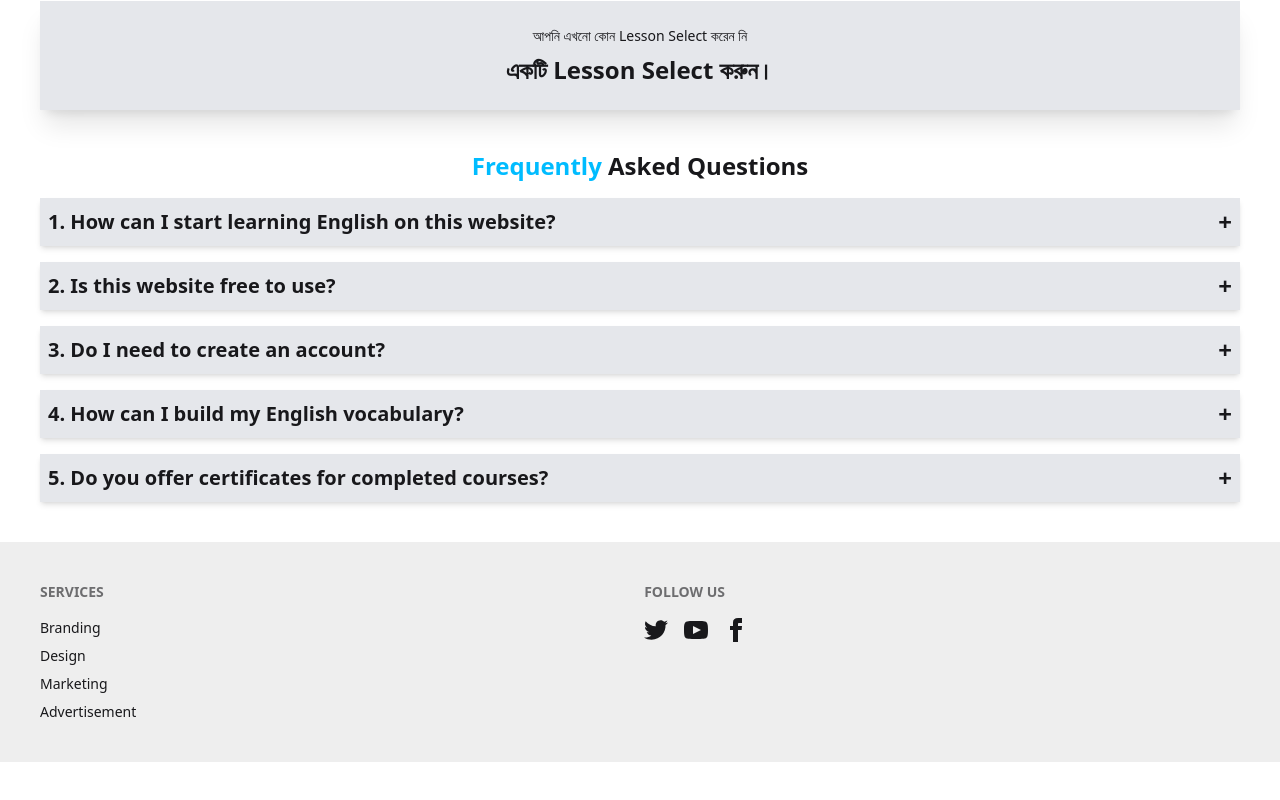
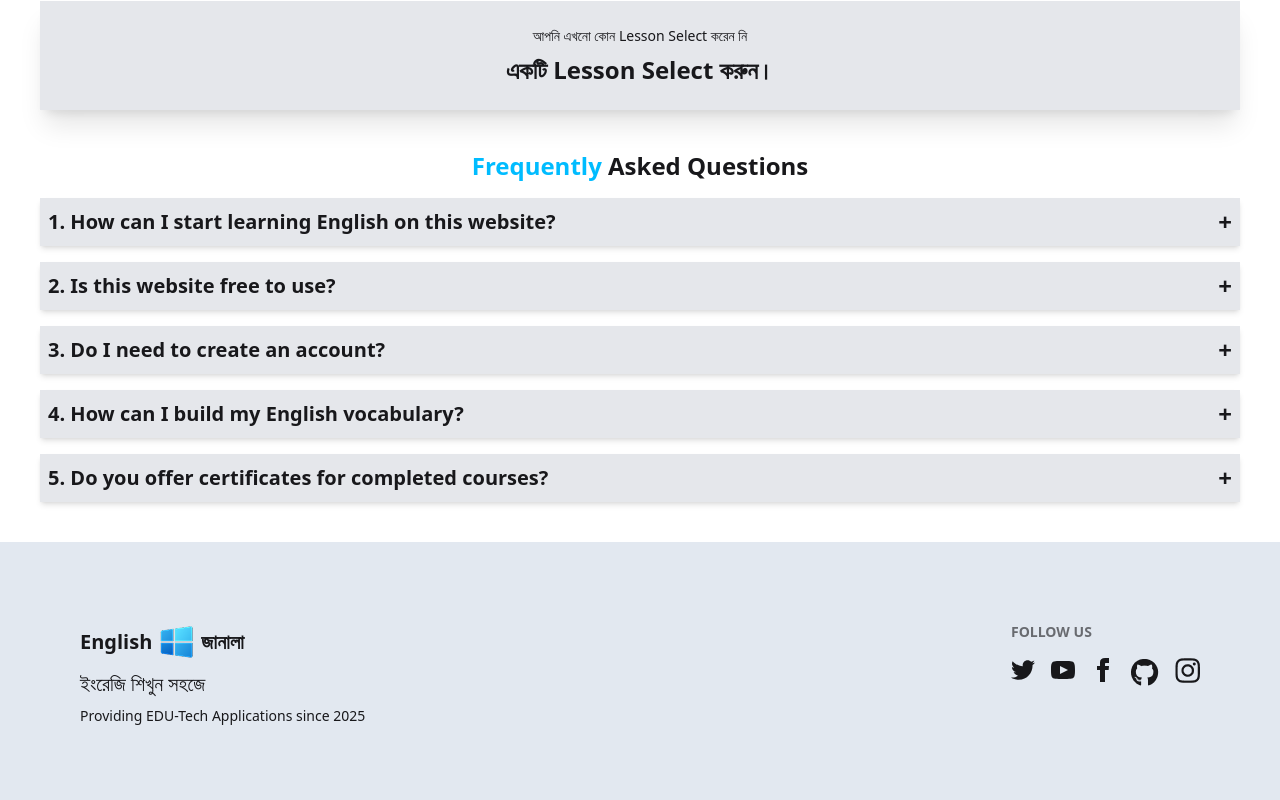
Before and after one commit to nahian-cse-nubtk/English-janala-project, a plain HTML site: page index.html in a window 1280 px wide. Shown: the part 879-1679 px from the top of the page. Before the commit the page ends 1641 px from the top, so only its background shows below. Drawn offline with nearby package versions, Linux system fonts and the light colour scheme; no server answers.

Commit message:
footer portion is added

```diff
--- a/index.html
+++ b/index.html
@@ -3,7 +3,8 @@
 <head>
     <meta charset="UTF-8">
     <meta name="viewport" content="width=device-width, initial-scale=1.0">
-    <title>English Zanala</title>
+    <title>English | জানালা</title>
+    <link rel="shortcut icon" href="assets/logo.png" type="image/x-icon">
     <!-- fontawesome cdn -->
     <link rel="stylesheet" href="https://cdnjs.cloudflare.com/ajax/libs/font-awesome/7.0.1/css/all.min.css" integrity="sha512-2SwdPD6INVrV/lHTZbO2nodKhrnDdJK9/kg2XD1r9uGqPo1cUbujc+IYdlYdEErWNu69gVcYgdxlmVmzTWnetw==" crossorigin="anonymous" referrerpolicy="no-referrer" />
 
@@ -179,13 +180,11 @@
 </section>
 </main>
 
-  <footer class="footer sm:footer-horizontal bg-base-300 text-base-content p-10">
+  <footer class="footer sm:footer-horizontal bg-slate-200 text-base-content p-20 justify-between">
   <nav>
-    <h6 class="footer-title">Services</h6>
-    <a class="link link-hover">Branding</a>
-    <a class="link link-hover">Design</a>
-    <a class="link link-hover">Marketing</a>
-    <a class="link link-hover">Advertisement</a>
+    <a class="text-xl flex gap-1 items-center font-bold">English <img src="assets/logo.png" alt=""> জানালা</a>
+    <a class="link link-hover text-xl">ইংরেজি শিখুন সহজে</a>
+    <a class="link link-hover">Providing EDU-Tech Applications since 2025</a>
   </nav>
   <nav>
     <h6 class="footer-title">follow us</h6>
@@ -223,6 +222,8 @@
             d="M9 8h-3v4h3v12h5v-12h3.642l.358-4h-4v-1.667c0-.955.192-1.333 1.115-1.333h2.885v-5h-3.808c-3.596 0-5.192 1.583-5.192 4.615v3.385z"></path>
         </svg>
       </a>
+      <a href="http://"><img src="assets/github-thumb.png" alt="" srcset=""></a>
+      <a href="http://"><img src="assets/instagram-thumb.png" alt="" srcset=""></a>
     </div>
   </nav>
 </footer>
```
